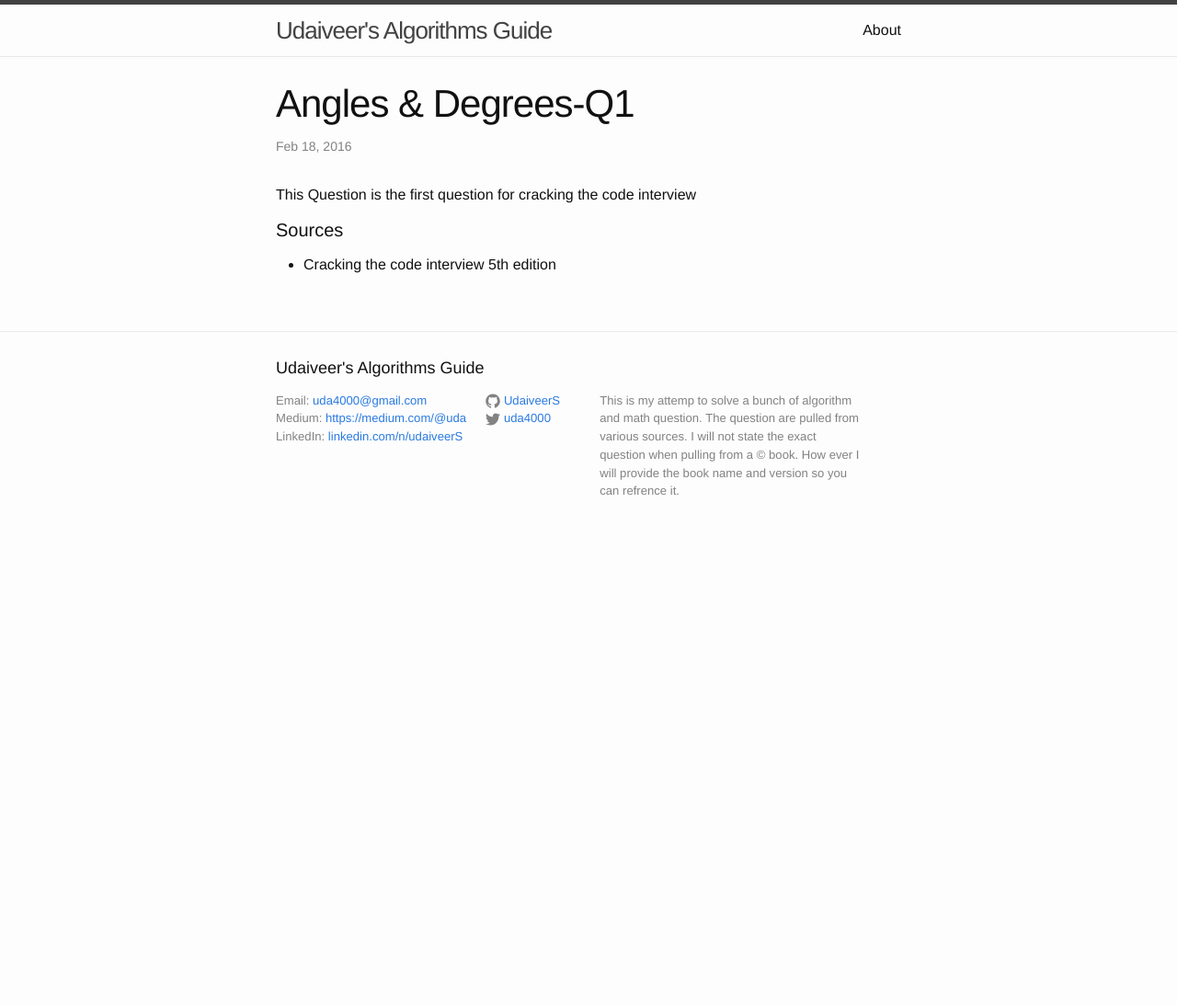
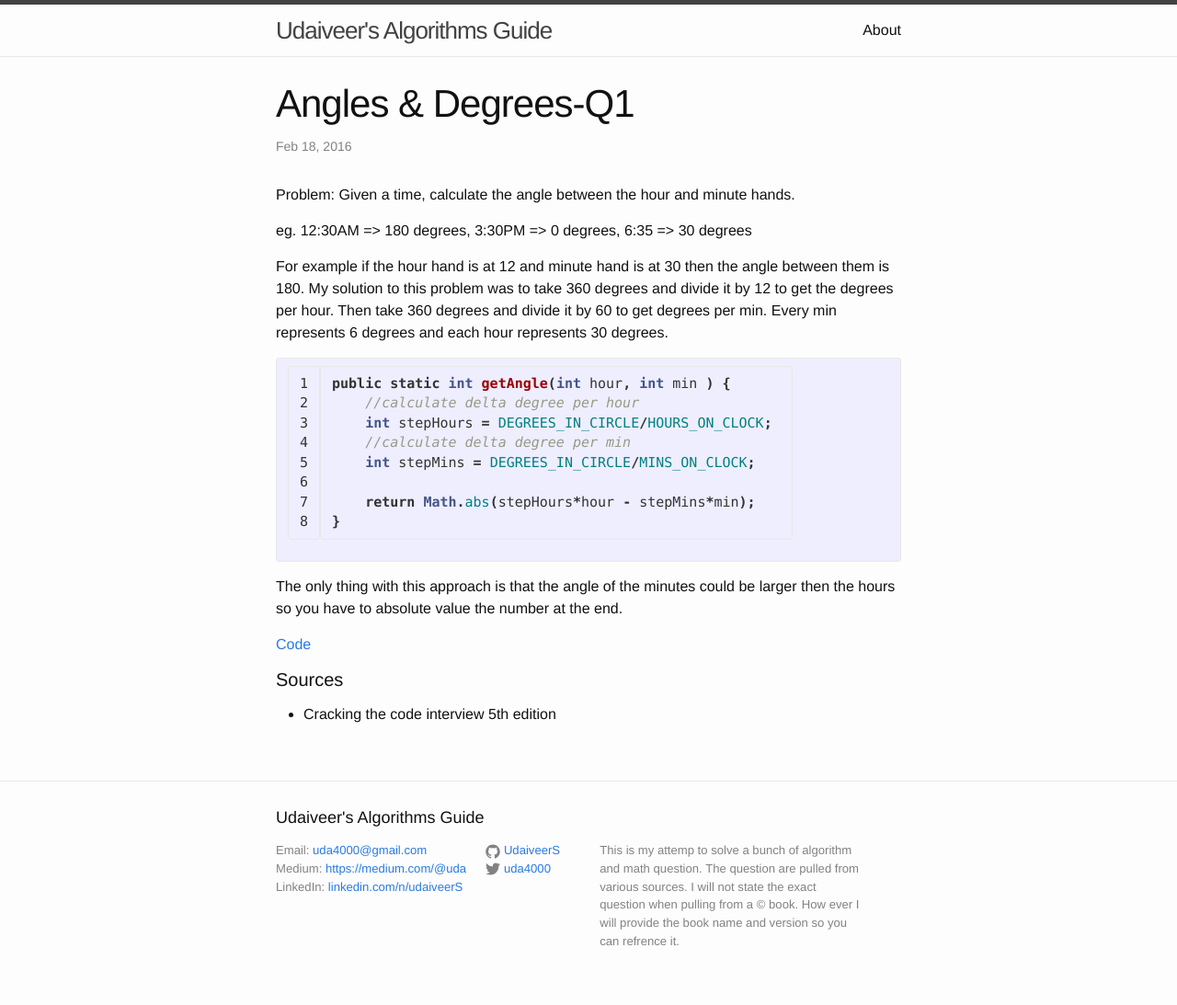
Before and after one commit to udaiveerS/Algorithms-Guide, a Jekyll site: the page built from _posts/Numbers/2016-02-18-Q1.md, in a window 1280 px wide. Shown: the whole page at 92% size. Built offline with Jekyll 4.4.1, drawn with Linux system fonts in a browser that asks for light colours; before the commit the page ends 900 px from its top, so only the background shows below that.

Commit message:
added post of Q1 numbers

```diff
--- a/_posts/Numbers/2016-02-18-Q1.md
+++ b/_posts/Numbers/2016-02-18-Q1.md
@@ -3,7 +3,33 @@ layout: post
 title:  "Angles & Degrees-Q1"
 category: numbers
 ---
-This Question is the first question for cracking the code interview
+Problem: Given a time, calculate the angle between the hour and minute hands.
+
+eg. 12:30AM => 180 degrees, 3:30PM => 0 degrees, 6:35 => 30 degrees
+
+For example if the hour hand is at 12 and minute hand is at 30 then the
+angle between them is 180. My solution to this problem was to
+take 360 degrees and divide it by 12 to get the degrees per hour.
+Then take 360 degrees and divide it by 60 to get degrees per min.
+Every min represents 6 degrees and each hour represents 30 degrees.
+
+{% highlight java linenos %}
+public static int getAngle(int hour, int min ) {
+    //calculate delta degree per hour
+    int stepHours = DEGREES_IN_CIRCLE/HOURS_ON_CLOCK;
+    //calculate delta degree per min
+    int stepMins = DEGREES_IN_CIRCLE/MINS_ON_CLOCK;
+
+    return Math.abs(stepHours*hour - stepMins*min);
+}
+{% endhighlight %}
+
+The only thing with this approach is that the angle of the minutes
+could be larger then the hours so you have to absolute value the number
+at the end.
+
+[Code](https://github.com/udaiveerS/Algorithms-Guide/blob/master/src/numbers/Q1.java)
+
 
 #### Sources
 * Cracking the code interview 5th edition
```
Also changed, not shown: 2 other files.
